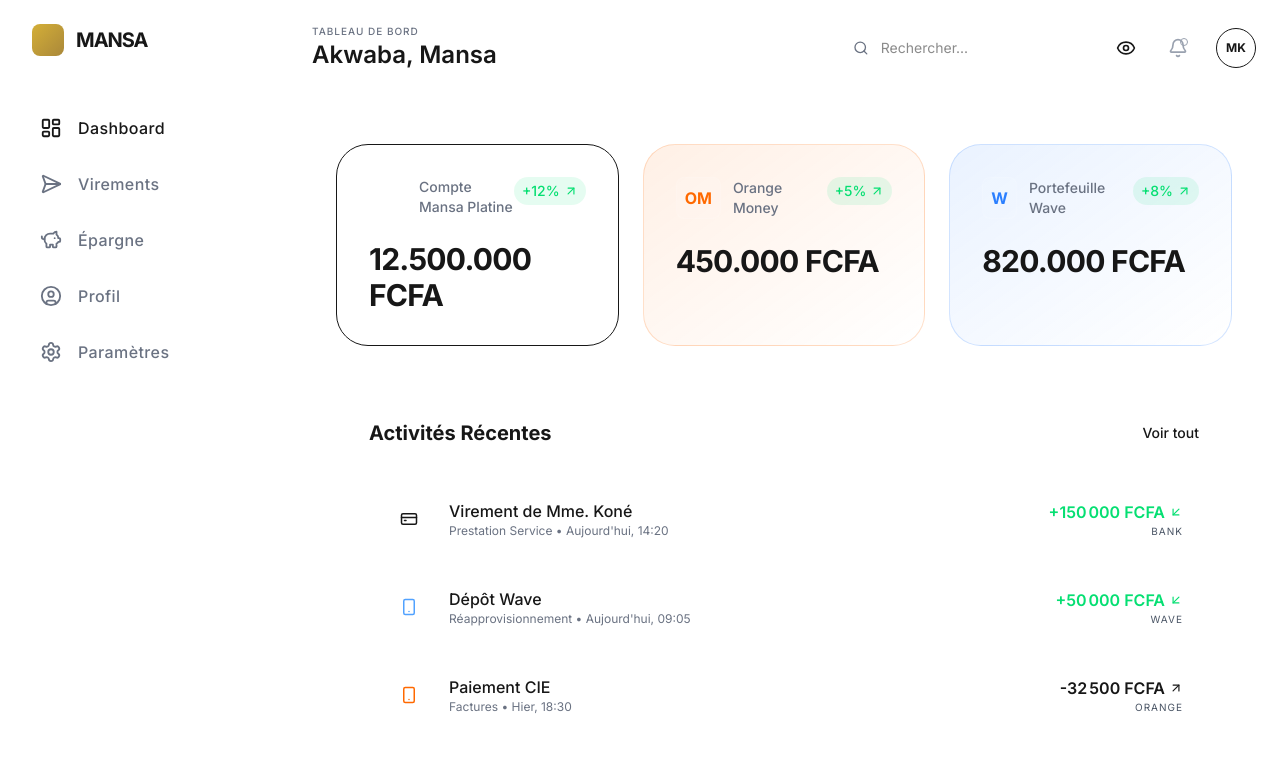
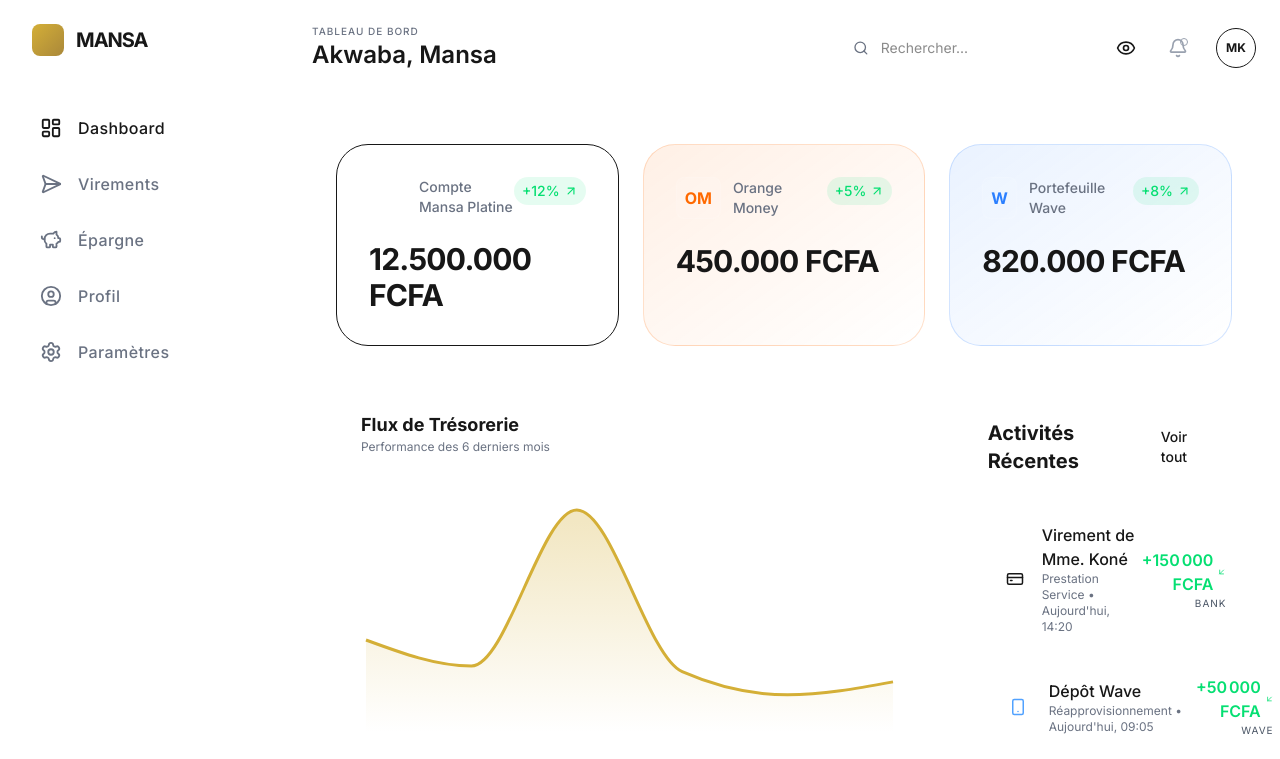
Before and after one commit to JojoKouam/mansa-next-gen, a Next.js app: page / in a window 1280 px wide. Shown: the top 759 px of the page. Built offline with nearby package versions, Linux system fonts and the light colour scheme.

Commit message:
[ADD] chart

```diff
--- a/package.json
+++ b/package.json
@@ -15,6 +15,7 @@
     "next": "16.2.12",
     "react": "19.2.4",
     "react-dom": "19.2.4",
+    "recharts": "^3.10.1",
     "tailwind-merge": "^3.6.0"
   },
   "devDependencies": {
--- a/src/app/page.tsx
+++ b/src/app/page.tsx
@@ -1,4 +1,5 @@
 import { BalanceCard } from "@/components/dashboard/BalanceCard";
+import { OverviewChart } from "@/components/dashboard/OverviewChart";
 import { TransactionList } from "@/components/dashboard/TransactionList";
 
 export default function Home() {
@@ -41,9 +42,14 @@ export default function Home() {
           ))}
         </div>
       </section>
-      <section>
-        <TransactionList />
-      </section>
+      <section className="grid grid-cols-1 lg:grid-cols-3 gap-8">
+        <div className="lg:col-span-2">
+          <OverviewChart />
+        </div>
+        <div className="lg:col-span-1">
+          <TransactionList />
+        </div>
+        </section>
 
       {/* Zone pour les futurs graphiques de l'étape 3 suite */}
       <section className="bg-mansa-anthracite/50 border border-white/5 rounded-4xl h-80 flex items-center justify-center italic text-gray-600">
--- /dev/null
+++ b/src/components/dashboard/OverviewChart.tsx
@@ -0,0 +1,56 @@
+"use client";
+
+import { AreaChart, Area, XAxis, CartesianGrid, Tooltip, ResponsiveContainer } from 'recharts';
+
+// Données fictives (on simulera les mois)
+const data = [
+  { name: 'Jan', income: 400000, expense: 240000 },
+  { name: 'Fév', income: 300000, expense: 139800 },
+  { name: 'Mar', income: 900000, expense: 200000 },
+  { name: 'Avr', income: 278000, expense: 390800 },
+  { name: 'Mai', income: 189000, expense: 480000 },
+  { name: 'Juin', income: 239000, expense: 380000 },
+];
+
+export const OverviewChart = () => {
+  return (
+    <div className="h-87.5 w-full bg-mansa-anthracite/30 border border-white/5 rounded-4xl p-6">
+      <div className="mb-6">
+        <h3 className="text-lg font-bold">Flux de Trésorerie</h3>
+        <p className="text-xs text-gray-500">Performance des 6 derniers mois</p>
+      </div>
+
+      <ResponsiveContainer width="100%" height="100%">
+        <AreaChart data={data}>
+          <defs>
+            {/* Dégradé pour la courbe Or */}
+            <linearGradient id="colorIncome" x1="0" y1="0" x2="0" y2="1">
+              <stop offset="5%" stopColor="#D4AF37" stopOpacity={0.3}/>
+              <stop offset="95%" stopColor="#D4AF37" stopOpacity={0}/>
+            </linearGradient>
+          </defs>
+          <CartesianGrid strokeDasharray="3 3" vertical={false} stroke="#ffffff05" />
+          <XAxis
+            dataKey="name"
+            axisLine={false}
+            tickLine={false}
+            tick={{fill: '#666', fontSize: 12}}
+            dy={10}
+          />
+          <Tooltip
+            contentStyle={{ backgroundColor: '#121212', border: '1px solid #ffffff10', borderRadius: '16px' }}
+            itemStyle={{ color: '#D4AF37' }}
+          />
+          <Area
+            type="monotone"
+            dataKey="income"
+            stroke="#D4AF37"
+            fillOpacity={1}
+            fill="url(#colorIncome)"
+            strokeWidth={3}
+          />
+        </AreaChart>
+      </ResponsiveContainer>
+    </div>
+  );
+};
```
Also changed, not shown: 1 other file (tests, documents, lock files or other folders).
